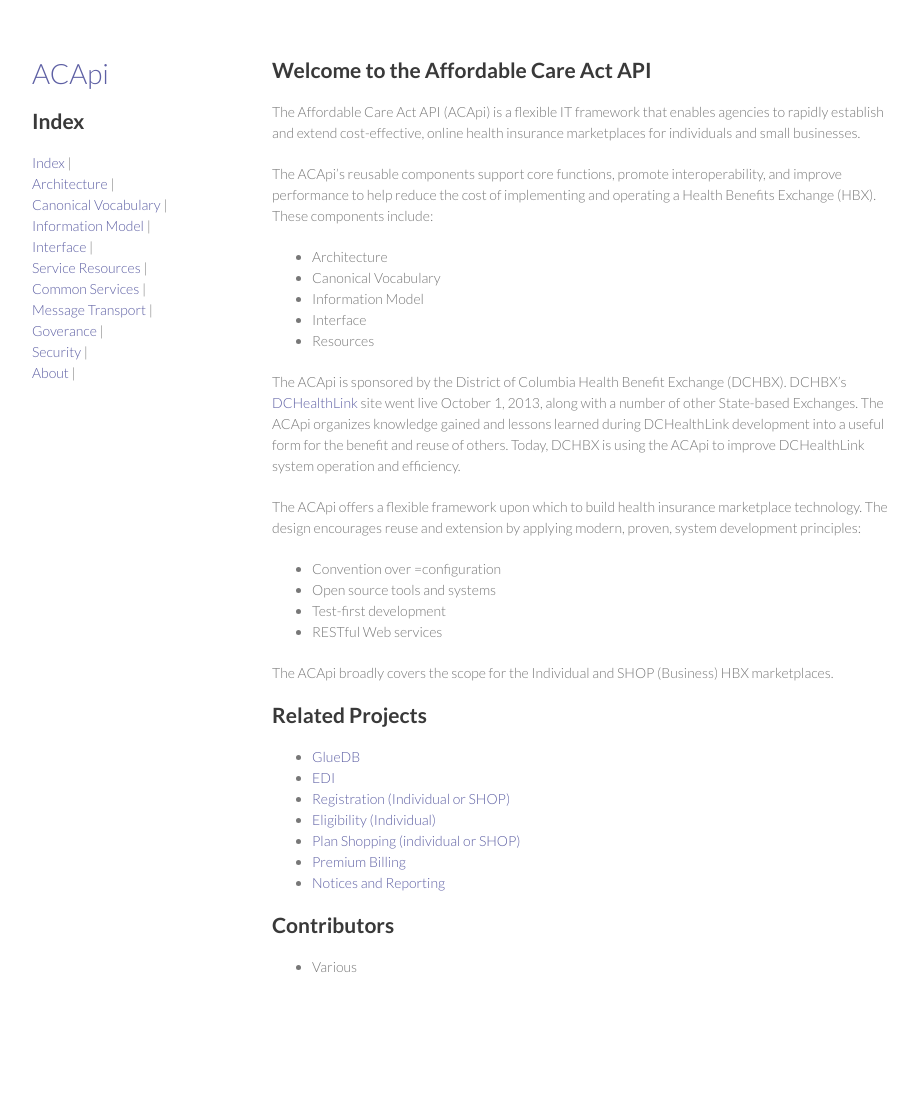
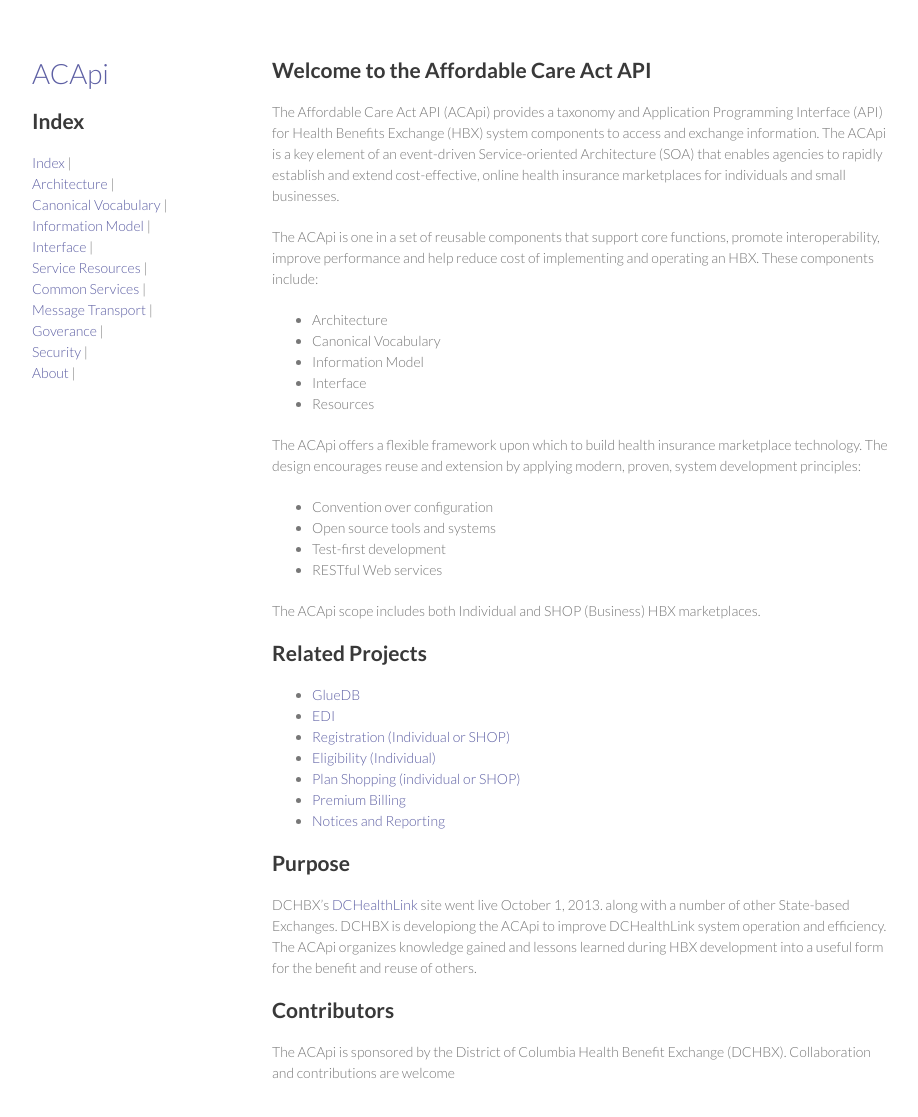
Before and after one commit to dchbx/dchbx.github.io, a Jekyll site: the page built from index.md, in a window 1280 px wide and 1153 px high. Shown: the top 1117 px of the window, without its empty margins (178-1096 px from the left). Built offline with Jekyll 4.4.1, drawn with Linux system fonts in a browser that asks for light colours; Markdown is read by kramdown in place of the engine named in the settings.

Commit message:
Refine introduction to focus on ACApi function

```diff
--- a/index.md
+++ b/index.md
@@ -3,11 +3,10 @@ layout: default
 title: Index
 ---
 
-## Welcome to the Affordable Care Act API ###
+## Welcome to the Affordable Care Act API ##
+The Affordable Care Act API (ACApi) provides a taxonomy and Application Programming Interface (API) for Health Benefits Exchange (HBX) system components to access and exchange information.  The ACApi is a key element of an event-driven Service-oriented Architecture (SOA) that enables agencies to rapidly establish and extend cost-effective, online health insurance marketplaces for individuals and small businesses.
 
-The Affordable Care Act API (ACApi) is a flexible IT framework that enables agencies to rapidly establish and extend cost-effective, online health insurance marketplaces for individuals and small businesses.
-
-The ACApi's reusable components support core functions, promote interoperability, and improve performance to help reduce the cost of implementing and operating a Health Benefits Exchange (HBX).  These components include:
+The ACApi is one in a set of reusable components that support core functions, promote interoperability, improve performance and help reduce  cost of implementing and operating an HBX.  These components include:
 
 * Architecture
 * Canonical Vocabulary
@@ -15,16 +14,14 @@ The ACApi's reusable components support core functions, promote interoperability
 * Interface
 * Resources
 
-The ACApi is sponsored by the District of Columbia Health Benefit Exchange (DCHBX).  DCHBX's [DCHealthLink](https://dchealthlink.com/) site went live October 1, 2013, along with a number of other State-based Exchanges.  The ACApi organizes knowledge gained and lessons learned during DCHealthLink development into a useful form for the benefit and reuse of others. Today, DCHBX is using the ACApi to improve DCHealthLink system operation and efficiency.
-
 The ACApi offers a flexible framework upon which to build health insurance marketplace technology.  The design encourages reuse and extension by applying modern, proven, system development principles:
 
-* Convention over =configuration
+* Convention over configuration
 * Open source tools and systems
 * Test-first development
 * RESTful Web services
 
-The ACApi broadly covers the scope for the Individual and SHOP (Business) HBX marketplaces.
+The ACApi scope includes both Individual and SHOP (Business) HBX marketplaces.
 
 ## Related Projects
 
@@ -36,6 +33,8 @@ The ACApi broadly covers the scope for the Individual and SHOP (Business) HBX ma
 * [Premium Billing](#)
 * [Notices and Reporting](#)
 
+## Purpose
+DCHBX's [DCHealthLink](https://dchealthlink.com/) site went live October 1, 2013.   along with a number of other State-based Exchanges.  DCHBX is developiong the ACApi to improve DCHealthLink system operation and efficiency.  The ACApi organizes knowledge gained and lessons learned during HBX development into a useful form for the benefit and reuse of others.
+
 ## Contributors
-
-* Various
+The ACApi is sponsored by the District of Columbia Health Benefit Exchange (DCHBX).  Collaboration and contributions are welcome
```
